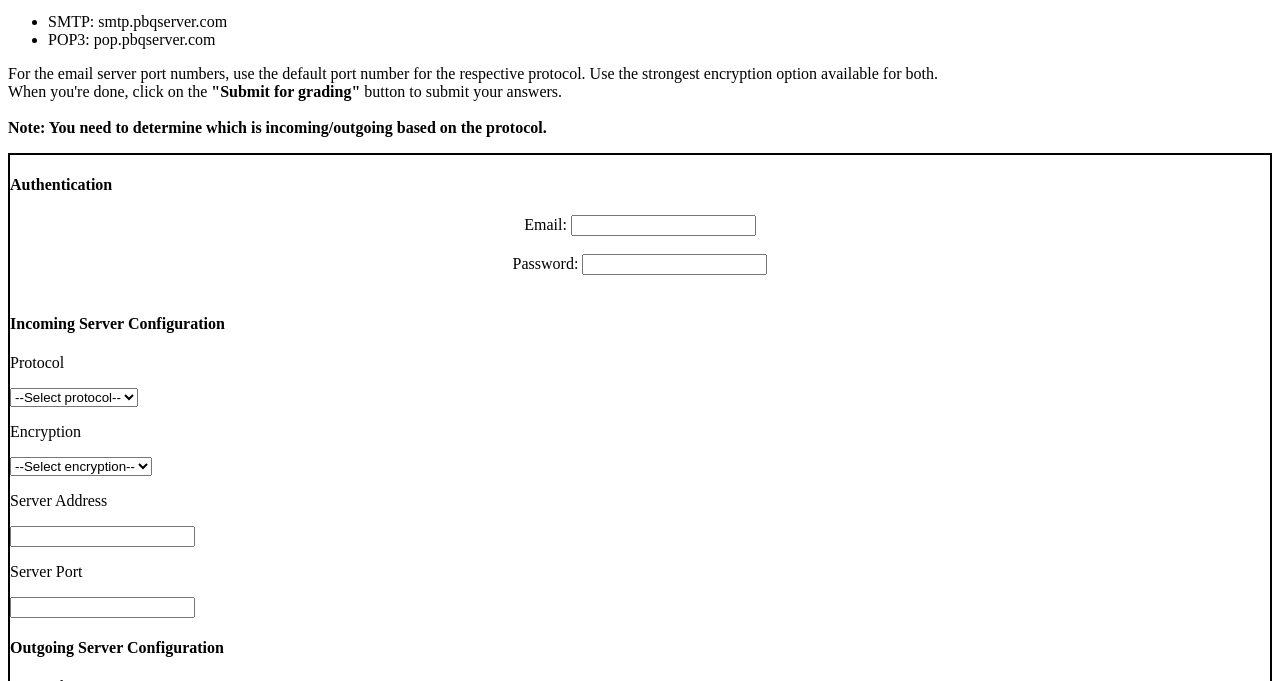
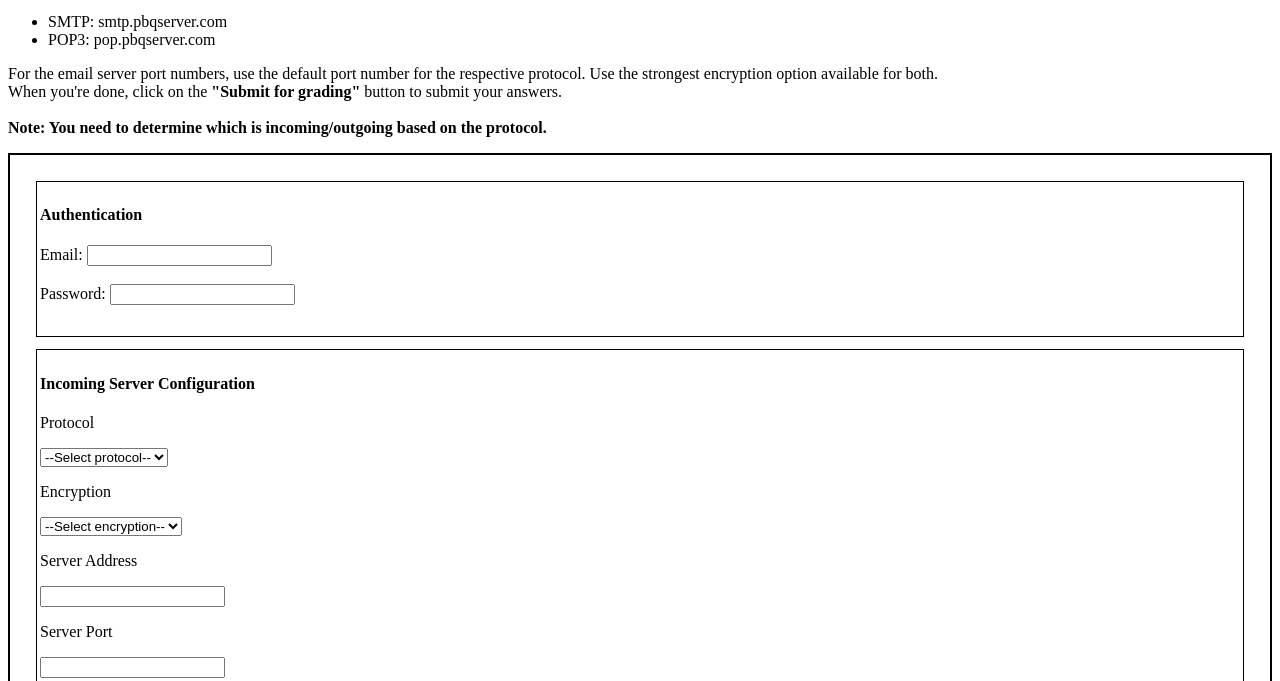
Before and after one commit to encryptidhh/Personal-PBQs, a plain HTML site: page Phone Email Configuration/index.html in a window 1280 px wide. Shown: the part 119-800 px from the top of the page. Drawn offline with Linux system fonts and the light colour scheme.

Commit message:
Bare-bones update to styles.css
This is the first real update to styles.css. It only covers basic styling/boxes for the HTML form. I'll add dedicated font changes later.

```diff
--- a/Phone Email Configuration/styles.css
+++ b/Phone Email Configuration/styles.css
@@ -1,30 +1,41 @@
-.authconfig {
+.auth-part {
     position: sticky;
     text-align: left;
     top: 0;
     padding: 10px;
-    z-index: 1;
+    z-index: 2;
+    outline: 1px solid #000000;
+    outline-offset: -7.5px;
+}
+
+.config-part {
+    position: sticky;
+    text-align: left;
+    top: 0;
+    padding: 10px;
+    z-index: 2;
     outline: 1px solid #000000;
     outline-offset: -7.5px;
 }
 
 .title-container {
-    text-align: center;
+    text-align: left;
     margin-bottom: 10px;
- }
+}
 
 .container {
     display: block;
-    text-align: center
+    text-align: center;
     padding: 20px;
     border: 2.5px solid #000000;
     background-color: #FFFFFF;
+    overflow: hidden; /* Prevents margin collapse */
 }
 
 .title {
     text-align: left;
-    font-weight: 700
- }
+    font-weight: 700;
+}
 
 .submit-button {
     padding: 10px 20px; /* Add padding */
@@ -37,10 +48,13 @@
     border-radius: 18px; /* Add border-radius for rounded corners */
     margin: 10px auto; /* Center the button and add margin */
     display: block; /* Make the button a block-level element */
-    transition: background-color 0.3s ease, border 0.3s ease; /* Add transition for hover effect */
-    }
+}
 
 .submit-button:hover {
     background-color: #e2e6ea; /* Change background color on hover */
     border-color: #333333; /* Change border color on hover */
 }
+
+nav {
+z-index: 2;
+}
```
